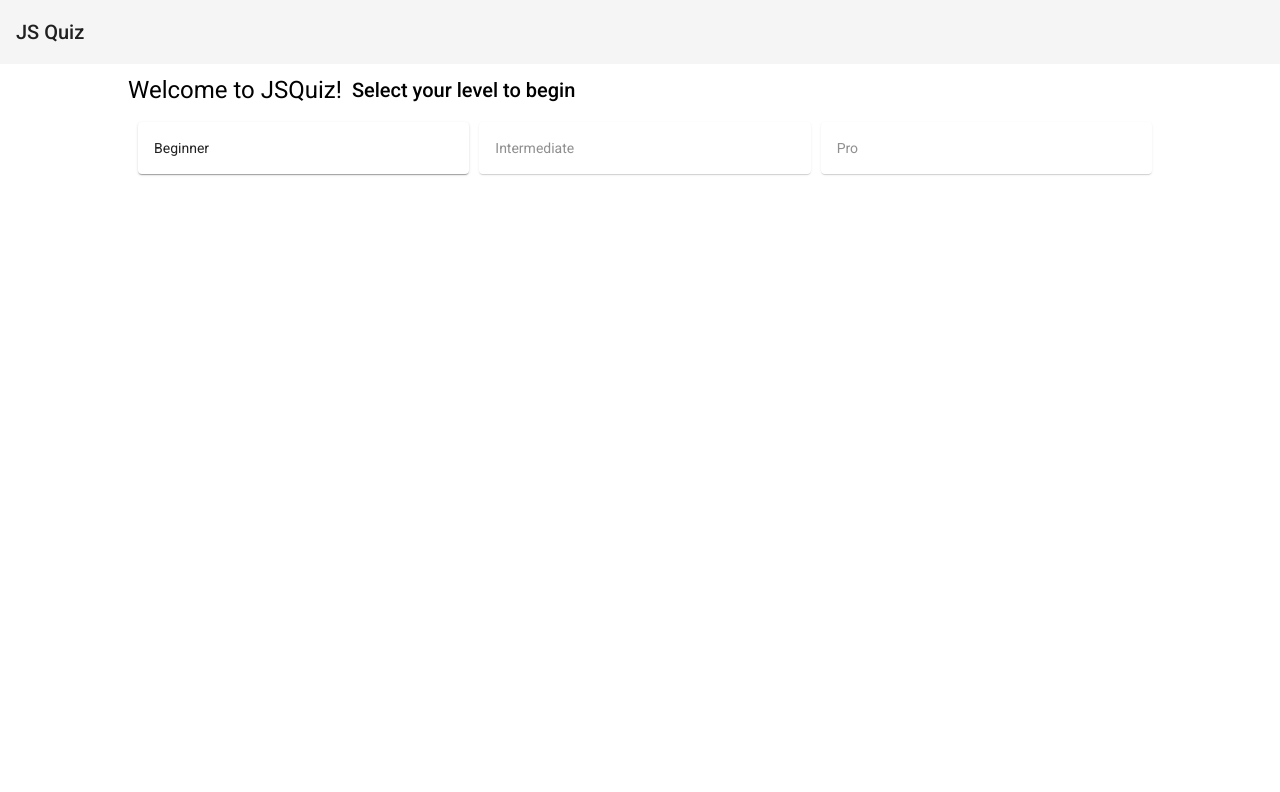
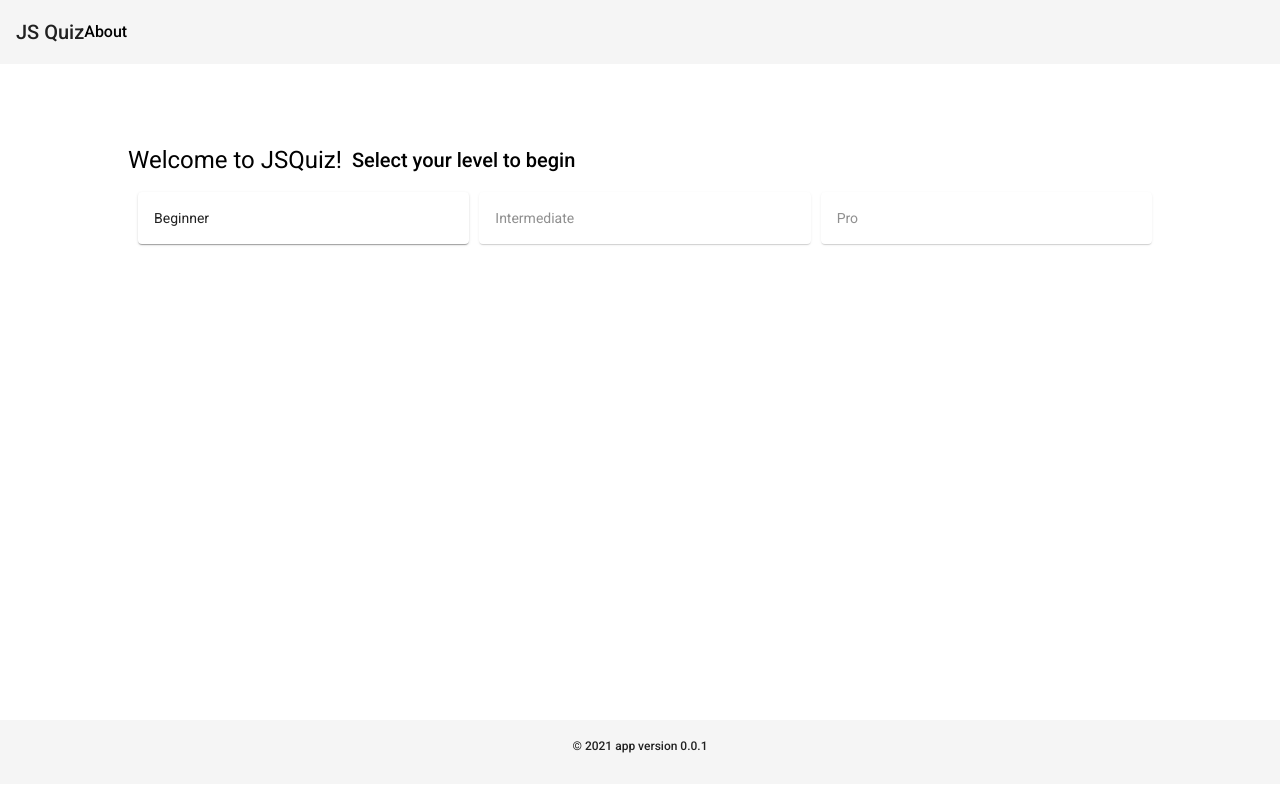
Before and after one commit to NIkolayrr/js-quiz, an Angular app: page / in a window 1280 px wide. Shown: the top 792 px of the page. Built offline with nearby package versions, Linux system fonts and the light colour scheme.

Commit message:
styling fixes

```diff
--- a/package.json
+++ b/package.json
@@ -1,6 +1,6 @@
 {
   "name": "js-quiz",
-  "version": "0.0.0",
+  "version": "0.0.1",
   "scripts": {
     "ng": "ng",
     "start": "ng serve",
--- a/src/app/app.component.html
+++ b/src/app/app.component.html
@@ -1,5 +1,12 @@
-<mat-toolbar>
-  <span [routerLink]="'/'">JS Quiz</span>
-</mat-toolbar>
-
-<router-outlet></router-outlet>
+<div class="wrapper">
+  <mat-toolbar>
+    <span [routerLink]="'/'">JS Quiz</span>
+    <a [routerLink]="'/about'">About</a>
+  </mat-toolbar>
+  <div class="content">
+    <router-outlet></router-outlet>
+  </div>
+  <mat-toolbar class="footer">
+    <p>&copy; 2021 app version {{ version }}</p>
+  </mat-toolbar>
+</div>
--- a/src/app/app.component.scss
+++ b/src/app/app.component.scss
@@ -0,0 +1,18 @@
+.wrapper {
+  a {
+    text-transform: none;
+    text-decoration: none;
+    color: black;
+    font-size: 0.8em;
+  }
+  .content {
+    min-height: 82vh;
+  }
+  .footer {
+    justify-content: center;
+    align-items: center;
+    p {
+      font-size: 0.6em;
+    }
+  }
+}
--- a/src/app/app.component.ts
+++ b/src/app/app.component.ts
@@ -1,10 +1,13 @@
-import { Component } from '@angular/core';
+import { Component, OnInit } from '@angular/core'
+import { version } from 'package.json'
 
 @Component({
   selector: 'app-root',
   templateUrl: './app.component.html',
-  styleUrls: ['./app.component.scss']
+  styleUrls: ['./app.component.scss'],
 })
-export class AppComponent {
-  title = 'js-quiz';
+export class AppComponent implements OnInit {
+  title = 'js-quiz'
+  version = version
+  ngOnInit() {}
 }
--- a/src/app/quiz/quiz.component.ts
+++ b/src/app/quiz/quiz.component.ts
@@ -28,9 +28,9 @@ export class QuizComponent implements OnInit {
   }
 
   shuffleArray(array: any) {
-    for (var i = array.length - 1; i > 0; i--) {
-      var j = Math.floor(Math.random() * (i + 1))
-      var temp = array[i]
+    for (let i = array.length - 1; i > 0; i--) {
+      let j = Math.floor(Math.random() * (i + 1))
+      let temp = array[i]
       array[i] = array[j]
       array[j] = temp
     }
--- a/src/app/welcome/welcome.component.scss
+++ b/src/app/welcome/welcome.component.scss
@@ -2,8 +2,7 @@
   display: flex;
   justify-content: center;
   flex-direction: column;
-  padding: 0 10vw;
-  margin-top: 10px;
+  padding: 10vh 10vw;
   .header {
     display: flex;
     h1 {
--- a/tsconfig.json
+++ b/tsconfig.json
@@ -16,10 +16,8 @@
     "importHelpers": true,
     "target": "es2015",
     "module": "es2020",
-    "lib": [
-      "es2018",
-      "dom"
-    ]
+    "resolveJsonModule": true,
+    "lib": ["es2018", "dom"]
   },
   "angularCompilerOptions": {
     "enableI18nLegacyMessageIdFormat": false,
```
